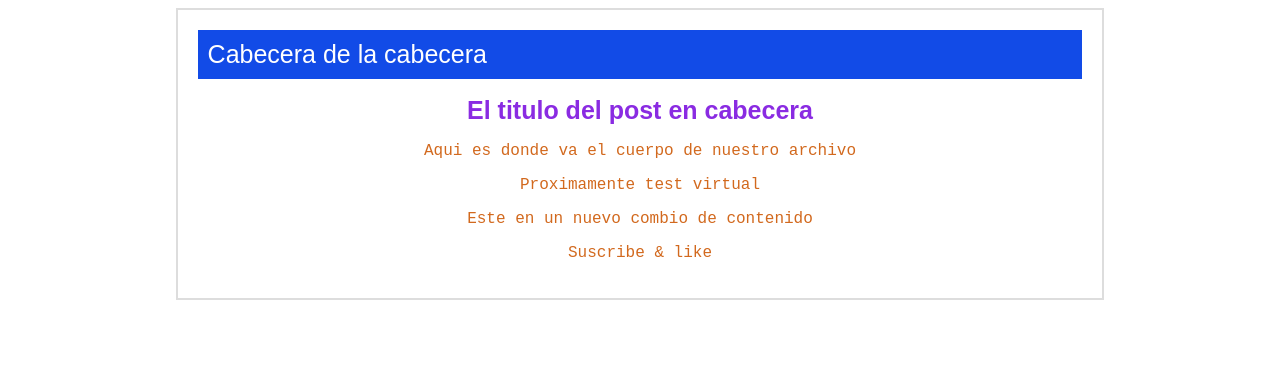
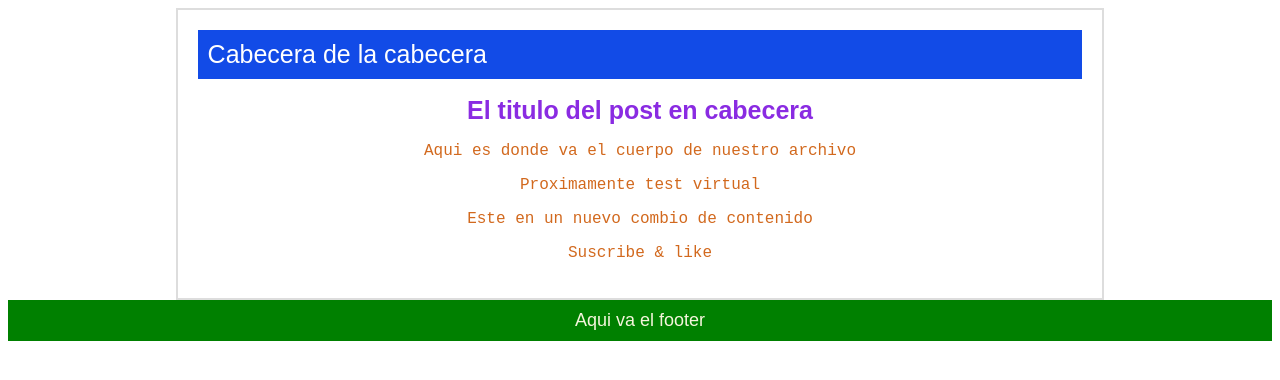
Before and after one commit to asaelj/hyperblog, a plain HTML site: page index.html in a window 1280 px wide. Drawn offline with Linux system fonts and the light colour scheme.

Commit message:
Footer finalizado

```diff
--- a/css/style.css
+++ b/css/style.css
@@ -21,6 +21,13 @@ body {
   text-align: left;
 }
 
+footer{
+  padding: 10px;
+  background: green;
+  color: beige;
+  font-size: large;
+}
+
 h1{
   font-size: 25px;
   color: blueviolet;
--- a/index.html
+++ b/index.html
@@ -19,6 +19,9 @@
     <p>Este en un nuevo combio de contenido</p>
     <p>Suscribe & like</p>
   </div>
+  <footer>
+    Aqui va el footer
+  </footer>
 
 </body>
 
```
